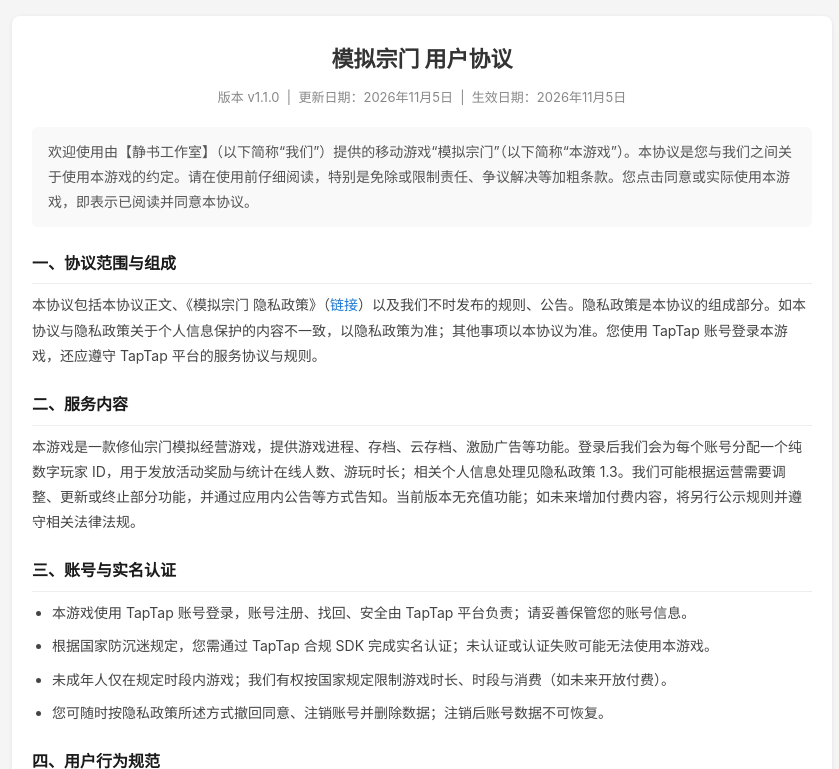
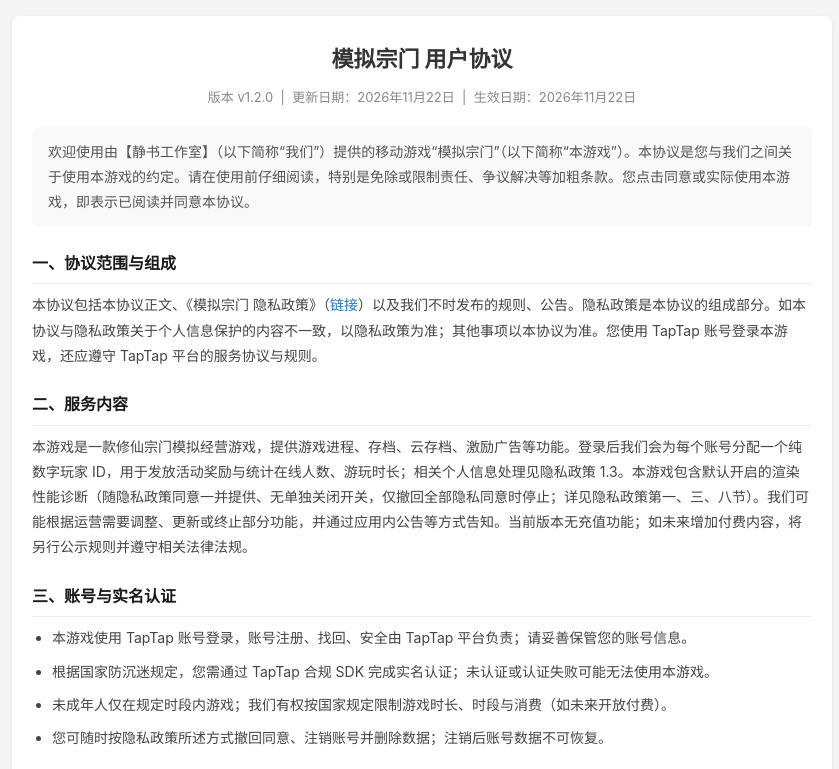
Before and after one commit to hsmy7/mnzm-policy, a plain HTML site: page docs/user-agreement.html in a window 1280 px wide. Shown: the top 769 px of the page, without its empty margins (218-1057 px from the left). Drawn offline with Linux system fonts and the light colour scheme.

Commit message:
docs: sync privacy policy v2.3.0

```diff
--- a/docs/user-agreement.html
+++ b/docs/user-agreement.html
@@ -20,7 +20,7 @@ a{color:#1976d2;text-decoration:none}
 <body>
 <div class="container">
 <h1>模拟宗门 用户协议</h1>
-<div class="meta">版本 v1.1.0 &nbsp;|&nbsp; 更新日期：2026年11月5日 &nbsp;|&nbsp; 生效日期：2026年11月5日</div>
+<div class="meta">版本 v1.2.0 &nbsp;|&nbsp; 更新日期：2026年11月22日 &nbsp;|&nbsp; 生效日期：2026年11月22日</div>
 
 <div class="box">欢迎使用由【静书工作室】（以下简称“我们”）提供的移动游戏“模拟宗门”（以下简称“本游戏”）。本协议是您与我们之间关于使用本游戏的约定。请在使用前仔细阅读，特别是免除或限制责任、争议解决等加粗条款。您点击同意或实际使用本游戏，即表示已阅读并同意本协议。</div>
 
@@ -28,7 +28,7 @@ a{color:#1976d2;text-decoration:none}
 <p>本协议包括本协议正文、《模拟宗门 隐私政策》（<a href="index.html">链接</a>）以及我们不时发布的规则、公告。隐私政策是本协议的组成部分。如本协议与隐私政策关于个人信息保护的内容不一致，以隐私政策为准；其他事项以本协议为准。您使用 TapTap 账号登录本游戏，还应遵守 TapTap 平台的服务协议与规则。</p>
 
 <h2>二、服务内容</h2>
-<p>本游戏是一款修仙宗门模拟经营游戏，提供游戏进程、存档、云存档、激励广告等功能。登录后我们会为每个账号分配一个纯数字玩家 ID，用于发放活动奖励与统计在线人数、游玩时长；相关个人信息处理见隐私政策 1.3。我们可能根据运营需要调整、更新或终止部分功能，并通过应用内公告等方式告知。当前版本无充值功能；如未来增加付费内容，将另行公示规则并遵守相关法律法规。</p>
+<p>本游戏是一款修仙宗门模拟经营游戏，提供游戏进程、存档、云存档、激励广告等功能。登录后我们会为每个账号分配一个纯数字玩家 ID，用于发放活动奖励与统计在线人数、游玩时长；相关个人信息处理见隐私政策 1.3。本游戏包含默认开启的渲染性能诊断（随隐私政策同意一并提供、无单独关闭开关，仅撤回全部隐私同意时停止；详见隐私政策第一、三、八节）。我们可能根据运营需要调整、更新或终止部分功能，并通过应用内公告等方式告知。当前版本无充值功能；如未来增加付费内容，将另行公示规则并遵守相关法律法规。</p>
 
 <h2>三、账号与实名认证</h2>
 <ul>
@@ -52,7 +52,7 @@ a{color:#1976d2;text-decoration:none}
 <p>本游戏的软件、美术、音乐、文字、界面设计等知识产权归我们或相应权利人所有。未经书面许可，您不得复制、修改、分发、反向工程、出租、出售或以其他方式使用。您在使用中产生的游戏数据，您有权按隐私政策查询、更正、删除；我们可在去标识化后用于产品改进。</p>
 
 <h2>七、免责与责任限制</h2>
-<p>我们将尽合理努力保障服务稳定与数据安全，但受网络、设备、第三方服务、不可抗力等因素影响，不保证服务完全无中断或无错误。因下列原因造成的损失，我们在法律允许范围内不承担责任：① 您违反本协议或操作不当；② 第三方服务（TapTap、广告、统计、崩溃收集等）自身原因；③ 不可抗力或意外事件；④ 您自行卸载、删除数据或未开启云存档。本条不排除依法不得排除的责任。</p>
+<p>我们将尽合理努力保障服务稳定与数据安全，但受网络、设备、第三方服务、不可抗力等因素影响，不保证服务完全无中断或无错误。因下列原因造成的损失，我们在法律允许范围内不承担责任：① 您违反本协议或操作不当；② 第三方服务（TapTap、广告、统计、崩溃与渲染性能统计等）自身原因；③ 不可抗力或意外事件；④ 您自行卸载、删除数据或未开启云存档。本条不排除依法不得排除的责任。</p>
 
 <h2>八、协议变更与终止</h2>
 <p>我们可能根据法律法规或运营需要修订本协议，修订后将在应用内或官网公示；重大变更会以显著方式提示。您不同意变更的，可停止使用并注销账号；继续使用视为接受变更后的协议。您可随时停止使用；我们有权在您严重违约或法律法规要求时终止服务。</p>
```
